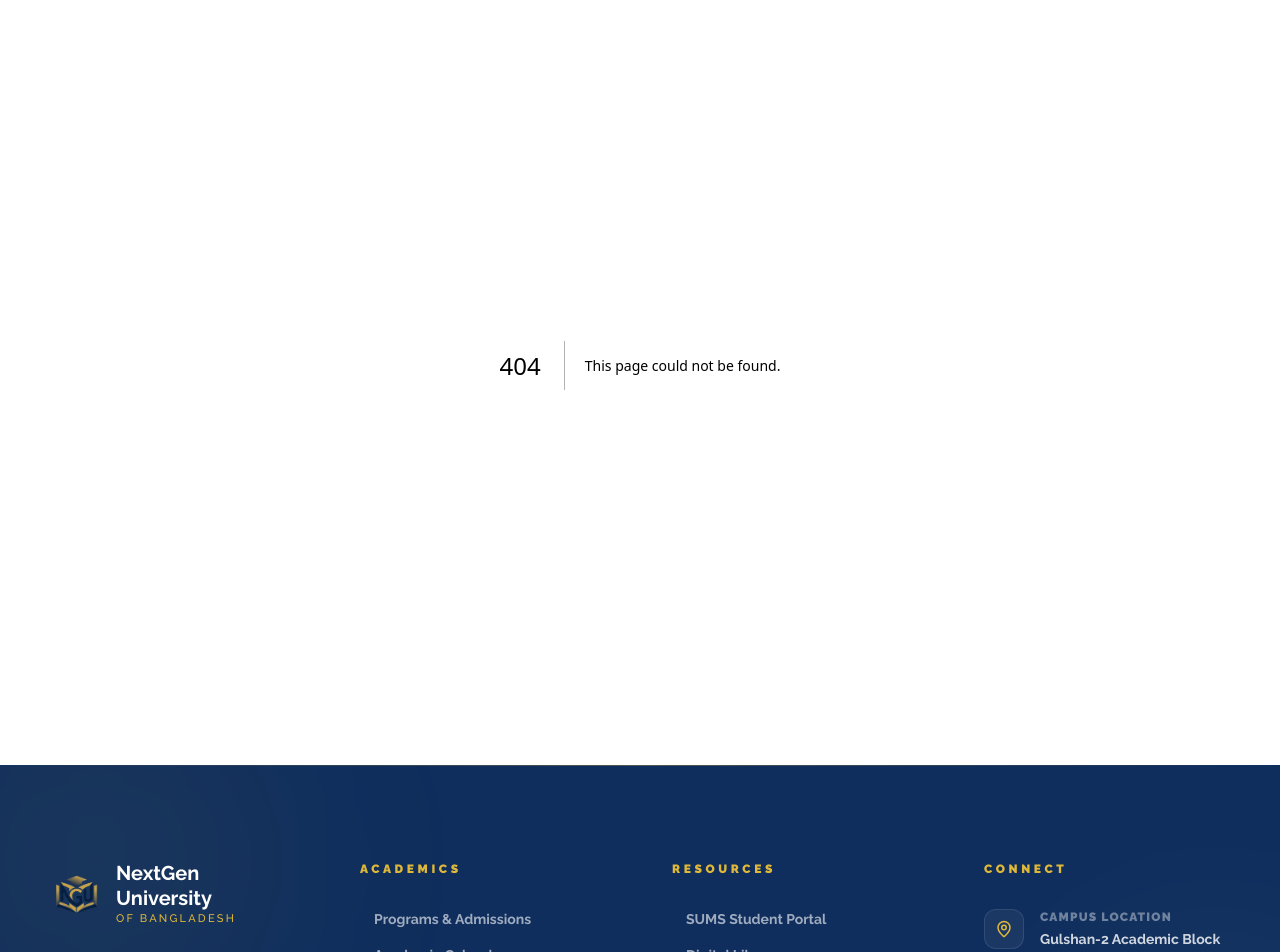
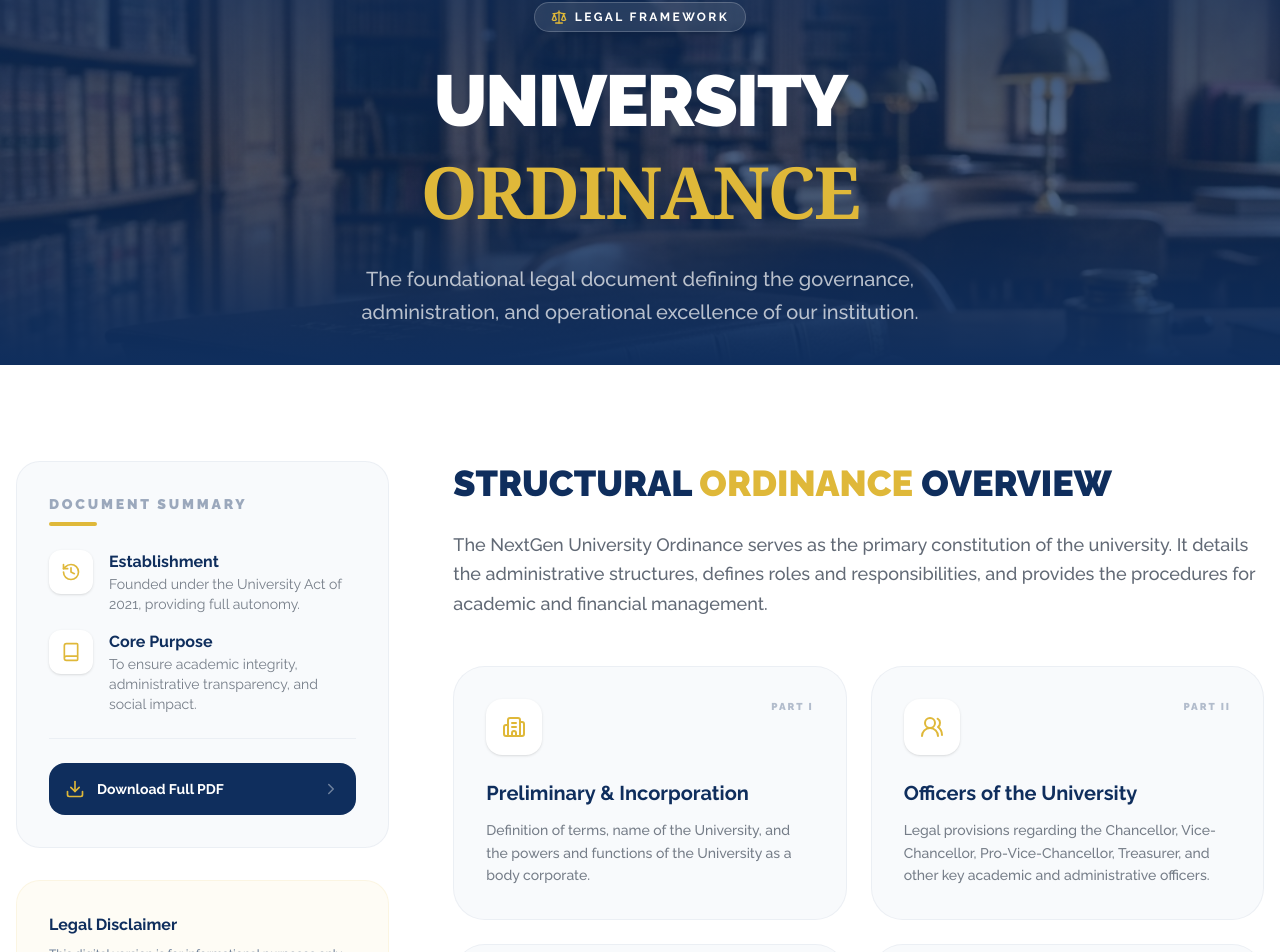
Before and after one commit to amdadislam01/smart-university-managment-system, a Next.js app: page /about/ordinance in a window 1280 px wide. Before the commit this address had no page. Shown: the part 145-1097 px from the top of the page. Built offline with nearby package versions, Linux system fonts and the light colour scheme.

Commit message:
CREATE app/about/ordinance/page.tsx: Implement university ordinance and regulations page

```diff
--- /dev/null
+++ b/app/about/ordinance/page.tsx
@@ -0,0 +1,203 @@
+"use client";
+
+import React from "react";
+import Image from "next/image";
+import { motion } from "framer-motion";
+import {
+  FileText,
+  Book,
+  Scale,
+  ShieldCheck,
+  Download,
+  ChevronRight,
+  ExternalLink,
+  History,
+  Building2,
+  Users2
+} from "lucide-react";
+import { cn } from "@/lib/utils";
+
+const ordinanceSections = [
+  {
+    part: "Part I",
+    title: "Preliminary & Incorporation",
+    description: "Definition of terms, name of the University, and the powers and functions of the University as a body corporate.",
+    icon: Building2
+  },
+  {
+    part: "Part II",
+    title: "Officers of the University",
+    description: "Legal provisions regarding the Chancellor, Vice-Chancellor, Pro-Vice-Chancellor, Treasurer, and other key academic and administrative officers.",
+    icon: Users2
+  },
+  {
+    part: "Part III",
+    title: "Authorities of the University",
+    description: "Constitution and powers of the Senate, Syndicate, Academic Council, and various committees governing the institution.",
+    icon: ShieldCheck
+  },
+  {
+    part: "Part IV",
+    title: "Statutes, University Ordinances & Regulations",
+    description: "The methodology for framing new laws and the hierarchy of legal documents within the University system.",
+    icon: Scale
+  },
+  {
+    part: "Part V",
+    title: "Appointment of Teachers & Staff",
+    description: "Procedures for recruitment, selection committees, and terms of service for the academic and administrative community.",
+    icon: Users2
+  },
+  {
+    part: "Part VI",
+    title: "Financial Administration",
+    description: "Provisions for the University fund, auditing procedures, and the role of the Finance Committee.",
+    icon: FileText
+  }
+];
+
+export default function OrdinancePage() {
+  return (
+    <main className="flex flex-col min-h-screen">
+      {/* Hero Section */}
+      <section className="relative h-[45vh] min-h-[400px] flex items-center justify-center overflow-hidden bg-primary">
+        <Image
+          src="/ordinance-hero.png"
+          alt="University Ordinance Hero"
+          fill
+          className="object-cover opacity-30 px-0"
+          priority
+        />
+        <div className="absolute inset-0 bg-gradient-to-b from-primary/60 via-transparent to-primary" />
+
+        <div className="container mx-auto px-4 relative z-10 text-center">
+          <motion.div
+            initial={{ opacity: 0, y: 30 }}
+            animate={{ opacity: 1, y: 0 }}
+            transition={{ duration: 0.8 }}
+            className="space-y-6"
+          >
+            <div className="inline-flex items-center gap-2 px-4 py-1.5 rounded-full bg-white/10 backdrop-blur-md border border-white/20 text-white shadow-xl">
+              <Scale size={16} className="text-secondary" />
+              <span className="text-xs font-bold uppercase tracking-[0.2em]">Legal Framework</span>
+            </div>
+            <h1 className="text-5xl lg:text-7xl font-black text-white leading-tight uppercase tracking-tight">
+              University <br/>
+              <span className="text-secondary font-serif">Ordinance</span>
+            </h1>
+            <p className="text-lg lg:text-xl text-white/70 max-w-2xl mx-auto font-medium leading-relaxed">
+              The foundational legal document defining the governance, administration, and operational excellence of our institution.
+            </p>
+          </motion.div>
+        </div>
+      </section>
+
+      {/* Main Content */}
+      <section className="py-24 bg-white">
+        <div className="container mx-auto px-4">
+          <div className="grid grid-cols-1 lg:grid-cols-12 gap-16 items-start">
+
+            {/* Sidebar - Quick Info */}
+            <aside className="lg:col-span-4 space-y-8">
+              <div className="bg-surface rounded-3xl p-8 border border-primary/5 space-y-6">
+                <div className="space-y-2">
+                  <h3 className="text-sm font-black text-primary/40 uppercase tracking-[0.2em]">Document Summary</h3>
+                  <div className="w-12 h-1 bg-secondary rounded-full" />
+                </div>
+
+                <div className="space-y-4">
+                  <div className="flex items-start gap-4">
+                     <div className="p-3 bg-white rounded-xl shadow-sm text-secondary">
+                        <History size={20} />
+                     </div>
+                     <div>
+                        <h4 className="font-bold text-primary">Establishment</h4>
+                        <p className="text-sm text-text-main/60">Founded under the University Act of 2021, providing full autonomy.</p>
+                     </div>
+                  </div>
+                  <div className="flex items-start gap-4">
+                     <div className="p-3 bg-white rounded-xl shadow-sm text-secondary">
+                        <Book size={20} />
+                     </div>
+                     <div>
+                        <h4 className="font-bold text-primary">Core Purpose</h4>
+                        <p className="text-sm text-text-main/60">To ensure academic integrity, administrative transparency, and social impact.</p>
+                     </div>
+                  </div>
+                </div>
+
+                <div className="pt-6 border-t border-primary/5">
+                   <button className="w-full flex items-center justify-between p-4 bg-primary text-white rounded-2xl hover:bg-primary/95 transition-all group">
+                      <div className="flex items-center gap-3">
+                         <Download size={20} className="text-secondary" />
+                         <span className="font-bold text-sm">Download Full PDF</span>
+                      </div>
+                      <ChevronRight size={18} className="text-white/40 group-hover:translate-x-1 transition-transform" />
+                   </button>
+                </div>
+              </div>
+
+              <div className="p-8 rounded-3xl bg-secondary/5 border border-secondary/10">
+                 <h4 className="text-primary font-bold mb-2">Legal Disclaimer</h4>
+                 <p className="text-xs text-primary/60 leading-relaxed font-medium">
+                    This digital version is for informational purposes only. In case of any conflict, the printed gazette notified by the Board of Trustees remains the authoritative source.
+                 </p>
+              </div>
+            </aside>
+
+            {/* Main Details */}
+            <div className="lg:col-span-8 space-y-12">
+               <div className="space-y-6">
+                  <h2 className="text-4xl font-black text-primary uppercase leading-tight">Structural <span className="text-secondary">Ordinance</span> Overview</h2>
+                  <p className="text-text-main/70 text-lg leading-relaxed font-medium">
+                     The NextGen University Ordinance serves as the primary constitution of the university. It details the administrative structures, defines roles and responsibilities, and provides the procedures for academic and financial management.
+                  </p>
+               </div>
+
+               <div className="grid grid-cols-1 md:grid-cols-2 gap-6">
+                  {ordinanceSections.map((section, index) => (
+                    <motion.div
+                      key={section.part}
+                      initial={{ opacity: 0, y: 20 }}
+                      whileInView={{ opacity: 1, y: 0 }}
+                      viewport={{ once: true }}
+                      transition={{ delay: index * 0.1 }}
+                      className="group p-8 rounded-[2rem] bg-surface border border-primary/5 hover:border-secondary/30 hover:shadow-2xl hover:shadow-primary/5 transition-all duration-500"
+                    >
+                      <div className="flex justify-between items-start mb-6">
+                        <div className="p-4 bg-white rounded-2xl text-secondary shadow-sm group-hover:scale-110 group-hover:bg-primary group-hover:text-white transition-all duration-500">
+                          <section.icon size={24} />
+                        </div>
+                        <span className="text-[10px] font-black text-primary/30 uppercase tracking-[0.2em]">{section.part}</span>
+                      </div>
+                      <h3 className="text-xl font-bold text-primary mb-3 group-hover:text-secondary transition-colors">{section.title}</h3>
+                      <p className="text-sm text-text-main/60 leading-relaxed font-medium">
+                        {section.description}
+                      </p>
+                    </motion.div>
+                  ))}
+               </div>
+
+               <div className="pt-12">
+                  <div className="p-10 rounded-[2.5rem] bg-primary text-white relative overflow-hidden">
+                     <div className="absolute top-0 right-0 w-64 h-64 bg-secondary/10 rounded-full blur-3xl -translate-y-1/2 translate-x-1/2" />
+                     <div className="relative z-10 flex flex-col md:flex-row items-center justify-between gap-8">
+                        <div className="space-y-4 text-center md:text-left">
+                           <h3 className="text-3xl font-black uppercase">Need the official Gazette?</h3>
+                           <p className="text-white/60 font-medium max-w-md">Our Registrar&apos;s office maintains the historical records and official amendments of the University Ordinance.</p>
+                        </div>
+                        <button className="whitespace-nowrap px-8 py-4 bg-secondary text-primary font-bold rounded-xl flex items-center gap-2 hover:scale-105 active:scale-95 transition-all">
+                           <ExternalLink size={18} />
+                           Contact Registrar
+                        </button>
+                     </div>
+                  </div>
+               </div>
+            </div>
+
+          </div>
+        </div>
+      </section>
+    </main>
+  );
+}
```
